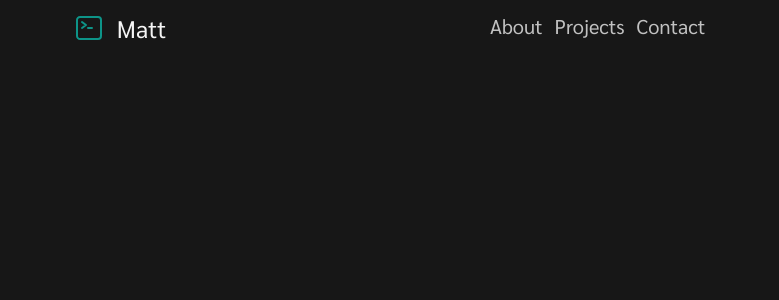
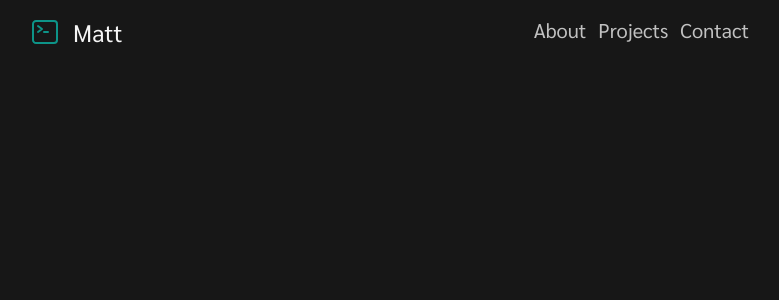
Before and after one commit to ajvejko/portfolio, a Vue app: page / in a window 1280 px wide. Shown: the top 300 px of the page, without its empty margins (251-1030 px from the left). Built offline with nearby package versions, Linux system fonts and the light colour scheme.

Commit message:
added padding to navbar

```diff
--- a/src/Components/Navbar.vue
+++ b/src/Components/Navbar.vue
@@ -5,7 +5,7 @@ const opened = ref(false);
 <template>
   <nav>
     <!-- Desktop -->
-    <div class="hidden w-full justify-evenly md:flex">
+    <div class="hidden w-full justify-between px-64 pt-1 md:flex">
       <!-- Logo -->
       <div class="p-3 font-sarabun">
         <a href="#" class="flex items-center">
```
